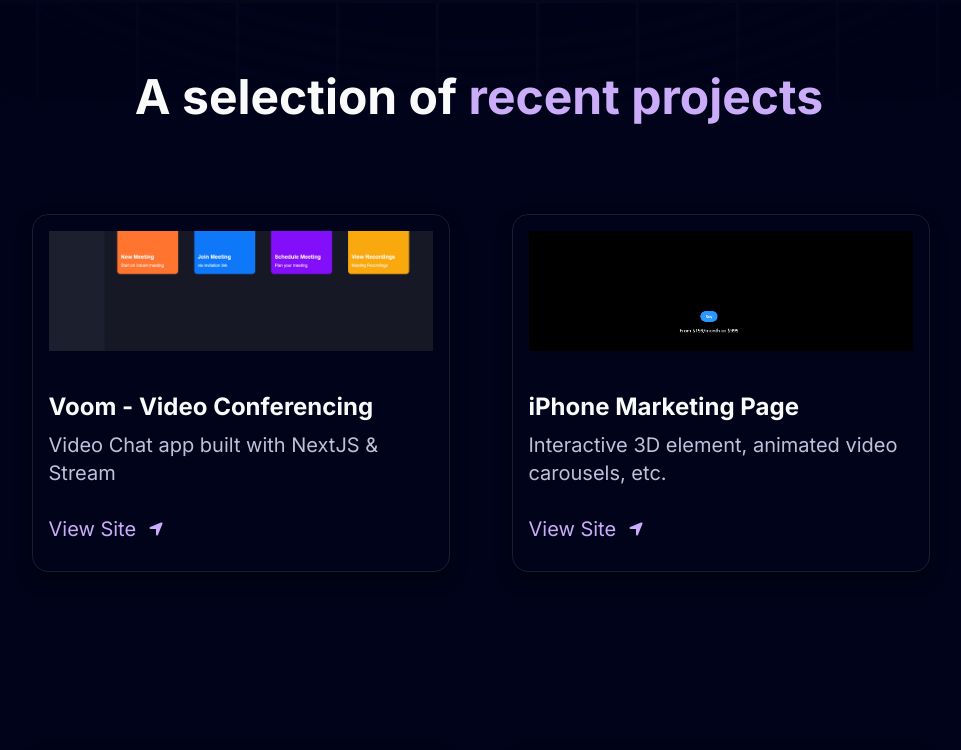
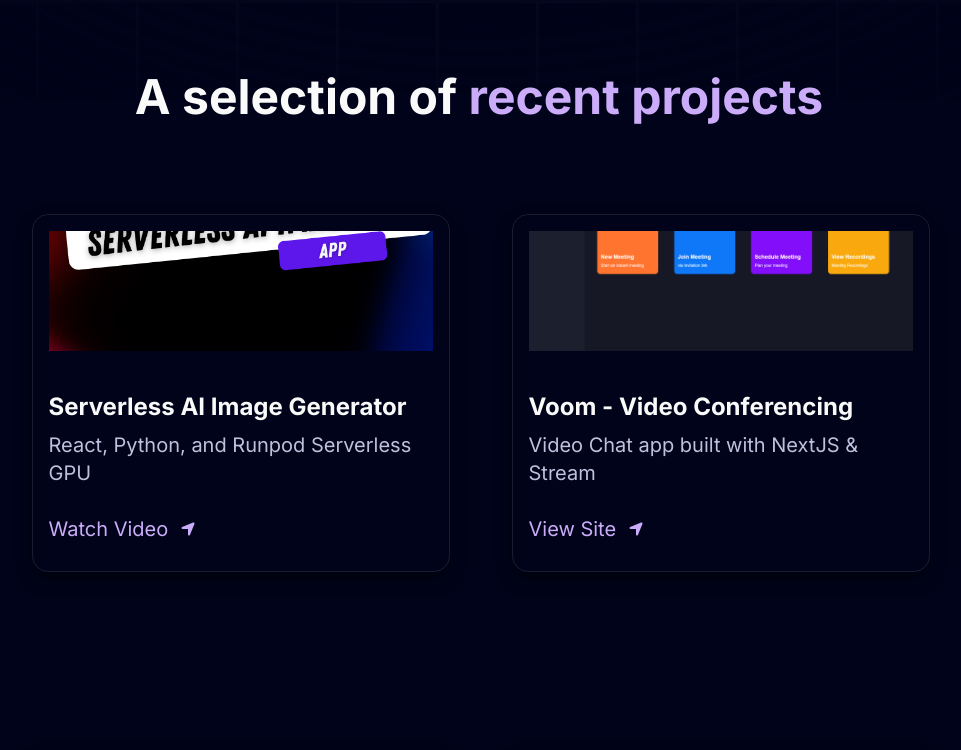
Before and after one commit to james-randolph-50/full-stack-portfolio, a Next.js app: page / in a window 1280 px wide. Shown: the part 700-1450 px from the top of the page, without its empty margins (161-1122 px from the left). Built offline with nearby package versions, Linux system fonts and the light colour scheme.

Commit message:
add serverless project to data

```diff
--- a/data/index.ts
+++ b/data/index.ts
@@ -6,6 +6,15 @@
 ];
 
 export const projects = [
+  {
+    id: 11,
+    title: "Serverless AI Image Generator",
+    des: "React, Python, and Runpod Serverless GPU",
+    img: "/serverless.png",
+    iconLists: ["/re.svg", "/tail.svg",],
+    link: "https://youtu.be/4S9N5ZWs38c",
+    cta: "Watch Video"
+  },
   {
     id: 10,
     title: "Voom - Video Conferencing",
```
Also changed, not shown: public/livedocs.png (added), public/serverless.png (added).
